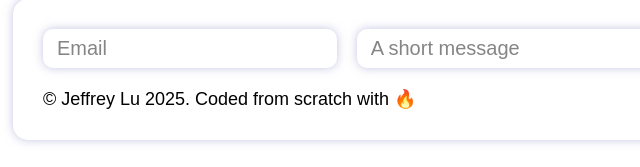
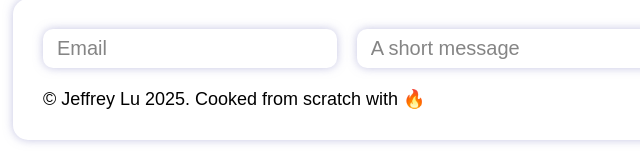
Before and after one commit to USSiamaboat/USSiamaboat.github.io, a plain HTML site: page index.html in a window 1280 px wide. Shown: the part 3543-3710 px from the top of the page, 172-812 px from the left. Drawn offline with Linux system fonts and the light colour scheme; animation ran at ten frames a second; a web font is replaced by a local one.

Commit message:
Cooked not coded

```diff
--- a/index.html
+++ b/index.html
@@ -216,7 +216,7 @@
         </div>
 
         <div id="extras">
-            <p>© Jeffrey Lu 2025. Coded from scratch with 🔥</p>
+            <p>© Jeffrey Lu 2025. Cooked from scratch with 🔥</p>
 
             <a href="https://linkedin.com/in/jeffrey-p-lu">Linkedin</a>
             <a href="https://github.com/USSiamaboat">Github</a>
```
